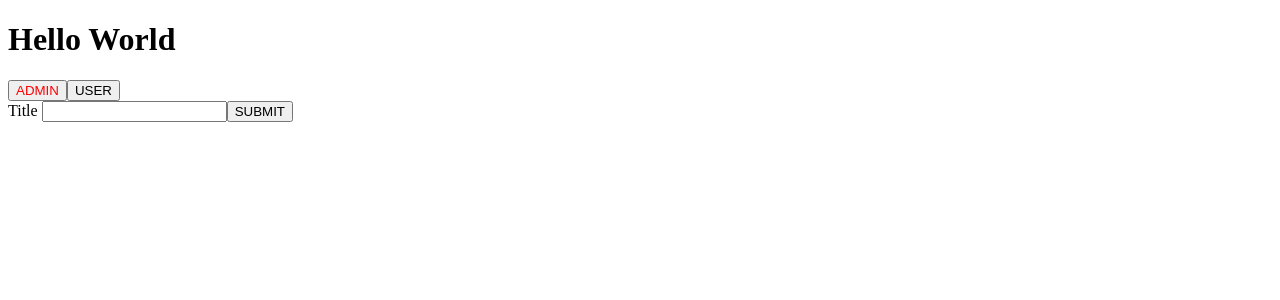
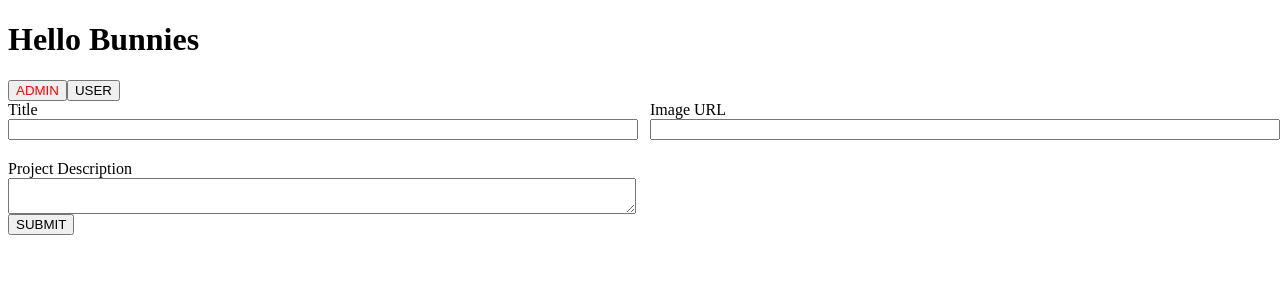
Before and after one commit to Kellytran88/Mcnugget-spotlight, a Vue app: page / in a window 1280 px wide. Shown: the top 300 px of the page. Built offline with nearby package versions, Linux system fonts and the light colour scheme.

Commit message:
update step 2 for styling and the entire form

```diff
--- a/src/App.vue
+++ b/src/App.vue
@@ -1,6 +1,6 @@
 <template>
   <div>
-    <h1>Hello World</h1>
+    <h1>Hello Bunnies</h1>
     <button @click="isAdmin = true" :class="{ viewColor: isAdmin }">ADMIN</button>
     <button @click="isAdmin = false" :class="{ viewColor: !isAdmin }" >USER</button>
     <admin-view v-if="isAdmin" @createProject="addProject" />
--- a/src/components/AdminView.vue
+++ b/src/components/AdminView.vue
@@ -1,7 +1,20 @@
 <template>
   <div>
-    Title
-    <input v-model="title" />
+    <form>
+      <label>
+        Title
+        <input v-model="title" />
+      </label>
+      <label>
+        Image URL
+        <input v-model="image" />
+      </label>
+      <label>
+        Project Description
+        <textarea v-model="description"></textarea>
+      </label>
+    </form>
+
     <button @click="handleSubmit">SUBMIT</button>
   </div>
 </template>
@@ -33,4 +46,16 @@ export default {
   color: red;
 }
 
+
+form {
+  display: grid;
+  grid-template-columns: repeat(2, 1fr);
+  gap: 20px;
+  text-align: left;
+}
+
+input, textarea {
+  display: block;
+  width: 100%;
+}
 </style>
```
